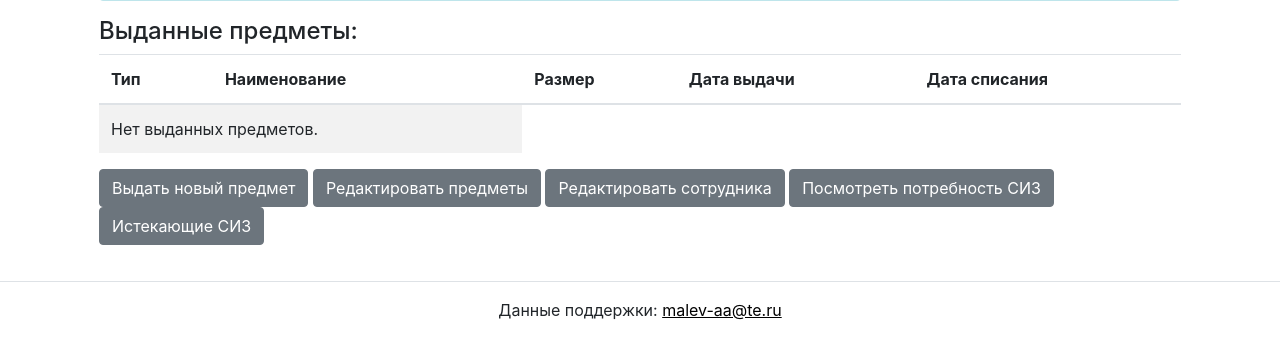
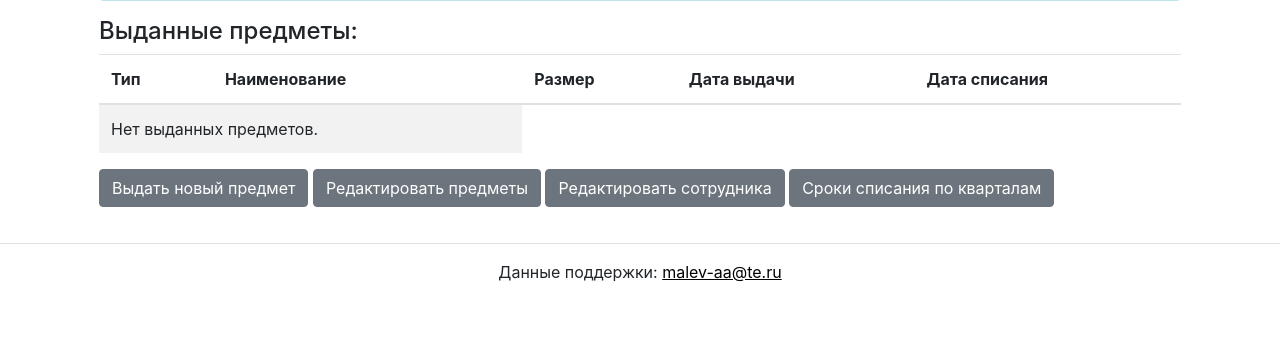
Before and after one commit to bearvar/siz_manager, a Django app: template manager/templates/core/employee_detail.html in a window 1280 px wide. Shown: the part 282-641 px from the top of the page. Run offline with Django 3.2, Linux system fonts and the light colour scheme; the template is opened without the code that fills it, so the values that code supplies are empty; some libraries are stand-ins or nearby versions.

Commit message:
Закомментирован первый вариант отображения потребности СИЗ

```diff
--- a/manager/templates/core/employee_detail.html
+++ b/manager/templates/core/employee_detail.html
@@ -101,8 +101,8 @@
         <a href="{% url 'core:create_issue' employee_id=employee.id %}" class="btn btn-secondary">Выдать новый предмет</a>
         <a href="{% url 'core:edit_issues' employee_id=employee.id %}" class="btn btn-secondary">Редактировать предметы</a>
         <a href="{% url 'core:edit_employee' employee_id=employee.id %}" class="btn btn-secondary">Редактировать сотрудника</a>
-        <a href="{% url 'core:quarterly_needs' employee_id=employee.id %}" class="btn btn-secondary">Посмотреть потребность СИЗ</a>
-        <a href="{% url 'core:expiring_issues' employee_id=employee.id %}" class="btn btn-secondary">Истекающие СИЗ</a>
+        <!-- <a href="{% url 'core:quarterly_needs' employee_id=employee.id %}" class="btn btn-secondary">Посмотреть потребность СИЗ</a> -->
+        <a href="{% url 'core:expiring_issues' employee_id=employee.id %}" class="btn btn-secondary">Сроки списания по кварталам</a>
       </div>
     </article>
   </div>
--- a/manager/templates/core/expiring_issues.html
+++ b/manager/templates/core/expiring_issues.html
@@ -25,7 +25,7 @@
                         <th>Наименование</th>
                         <th>Дата выдачи</th>
                         <th>Дата списания</th>
-                        <th>Осталось времени</th>
+                        <!-- <th>Осталось времени</th> -->
                     </tr>
                 </thead>
                 <tbody>
@@ -35,11 +35,11 @@
                         <td>{{ issue.item_name }}</td>
                         <td>{{ issue.issue_date|date:"d.m.Y" }}</td>
                         <td>{{ issue.expiration_date|date:"d.m.Y" }}</td>
-                        <td>
+                        <!--<td>
                             {% with days_left=issue.expiration_date|timeuntil:today %}
                                 {{ days_left|split:" "|first }}
                             {% endwith %}
-                        </td>
+                        </td>-->
                     </tr>
                     {% endfor %}
                 </tbody>
```
